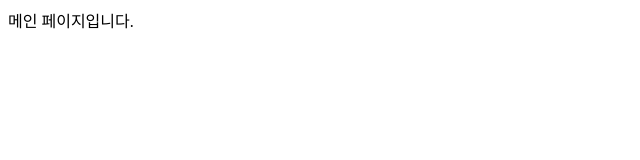
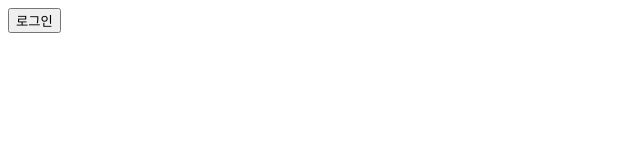
Before and after one commit to JengYoung/BlogProject_Moondeuk, a React (Create React App) app in the folder client/: page / in a window 1280 px wide. Shown: the top 160 px of the page, without its empty margins (0-640 px from the left). Built offline with nearby package versions, Linux system fonts and the light colour scheme.

Commit message:
server logout 기능 추가

```diff
--- a/client/src/pages/MainPage.js
+++ b/client/src/pages/MainPage.js
@@ -1,10 +1,14 @@
 import React from 'react'
+import { useSelector } from 'react-redux'
 
 function MainPage() {
+    const { user } = useSelector(({ userReducer }) => ({
+        user: userReducer.user,
+    }))
     return (
-        <div>
-            메인 페이지입니다.
-        </div>
+        <button>
+            {user ? "로그아웃" : "로그인"}
+        </button>
     )
 }
 
```
Also changed, not shown: 2 other files (tests, documents, lock files or other folders).
